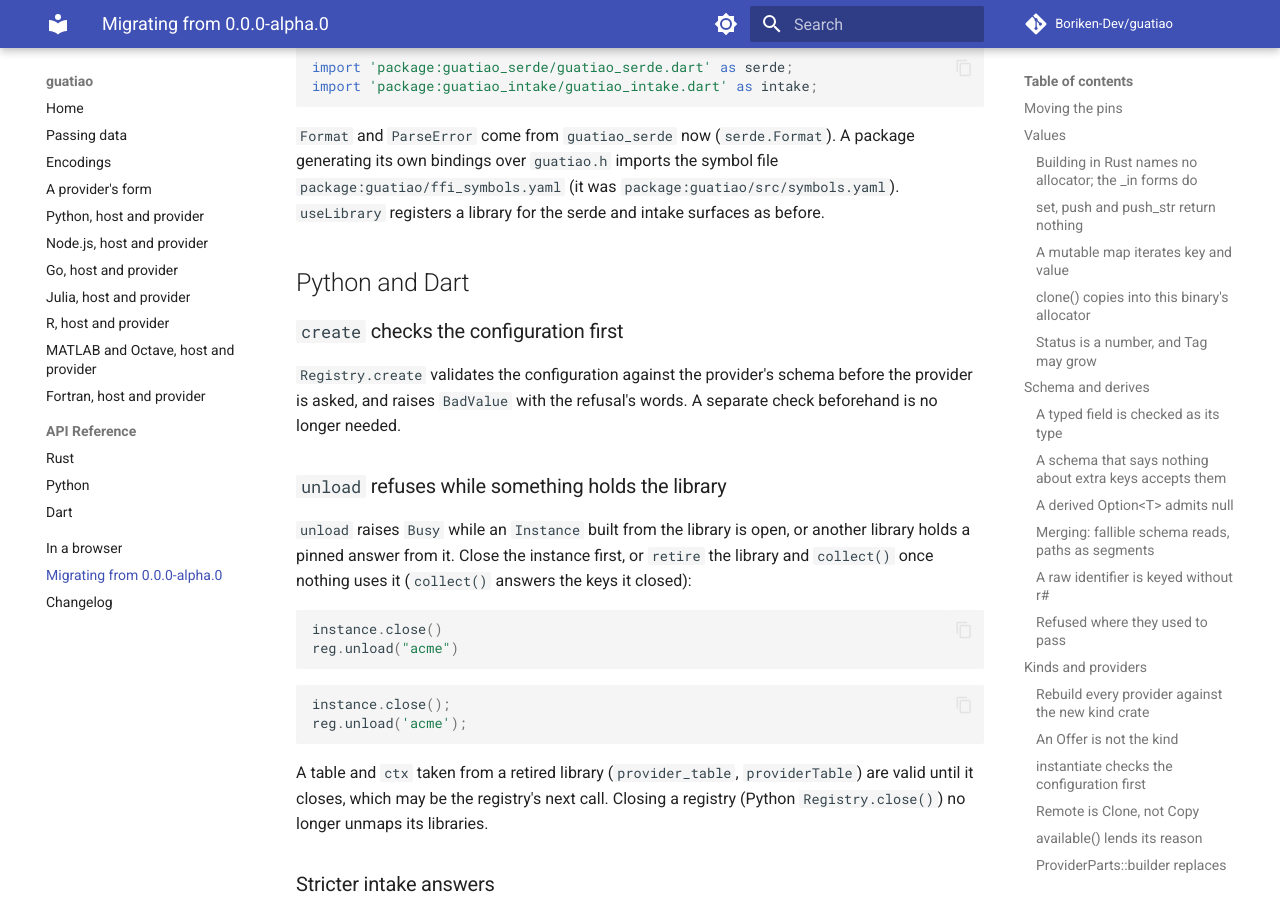
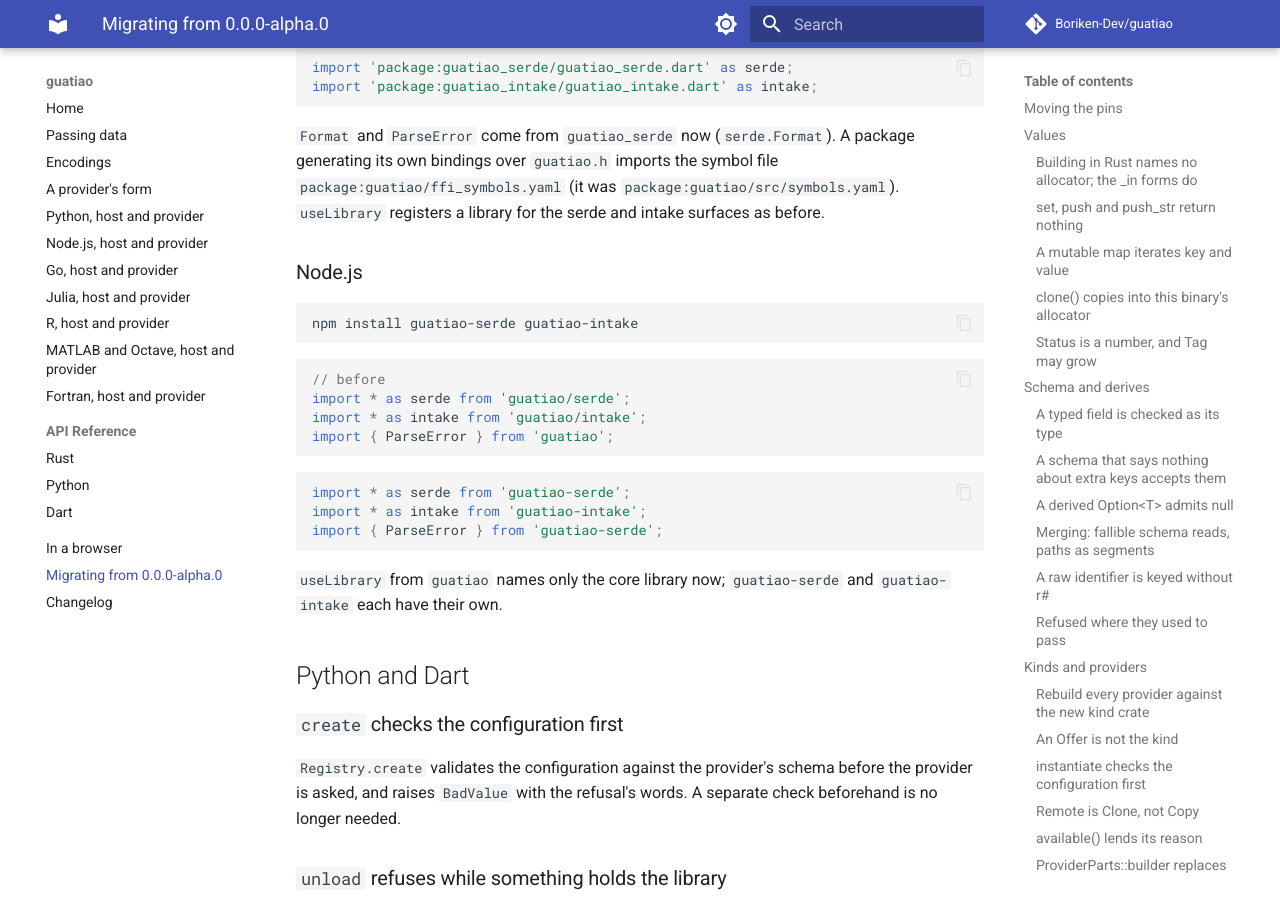
Before and after one commit to Boriken-Dev/guatiao, an MkDocs documentation site: the page built from docs/migrating.md, in a window 1280 px wide and 900 px high, scrolled down 17231 px. Built offline with MkDocs 1.6.1 and Material for MkDocs 9.7.7, drawn with Linux system fonts in a browser that asks for light colours; comment, search, counter and statistics services are not loaded.

Commit message:
docs: the Node serde and intake packages in the docs and the migration
The forms page imports guatiao-intake; the root orientation describes
the npm workspace; the changelog and the migration page say what to
install and import now.

````diff
--- a/docs/migrating.md
+++ b/docs/migrating.md
@@ -879,6 +879,28 @@ file `package:guatiao/ffi_symbols.yaml` (it was
 `package:guatiao/src/symbols.yaml`). `useLibrary` registers a library for
 the serde and intake surfaces as before.
 
+### Node.js
+
+```bash
+npm install guatiao-serde guatiao-intake
+```
+
+```ts
+// before
+import * as serde from 'guatiao/serde';
+import * as intake from 'guatiao/intake';
+import { ParseError } from 'guatiao';
+```
+
+```ts
+import * as serde from 'guatiao-serde';
+import * as intake from 'guatiao-intake';
+import { ParseError } from 'guatiao-serde';
+```
+
+`useLibrary` from `guatiao` names only the core library now;
+`guatiao-serde` and `guatiao-intake` each have their own.
+
 ## Python and Dart
 
 ### `create` checks the configuration first
````
Also changed, not shown: AGENTS.md (+12 -8 lines), CHANGELOG.md (+5 -0 lines), docs/forms.md (+1 -1 lines).
